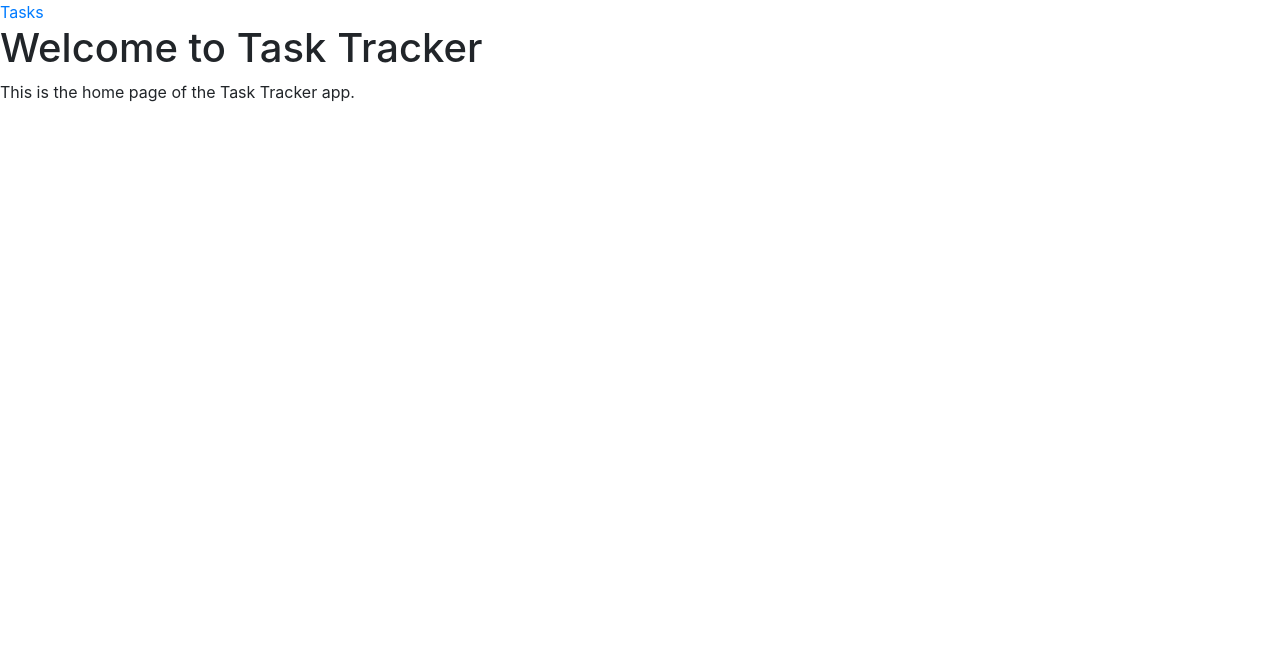
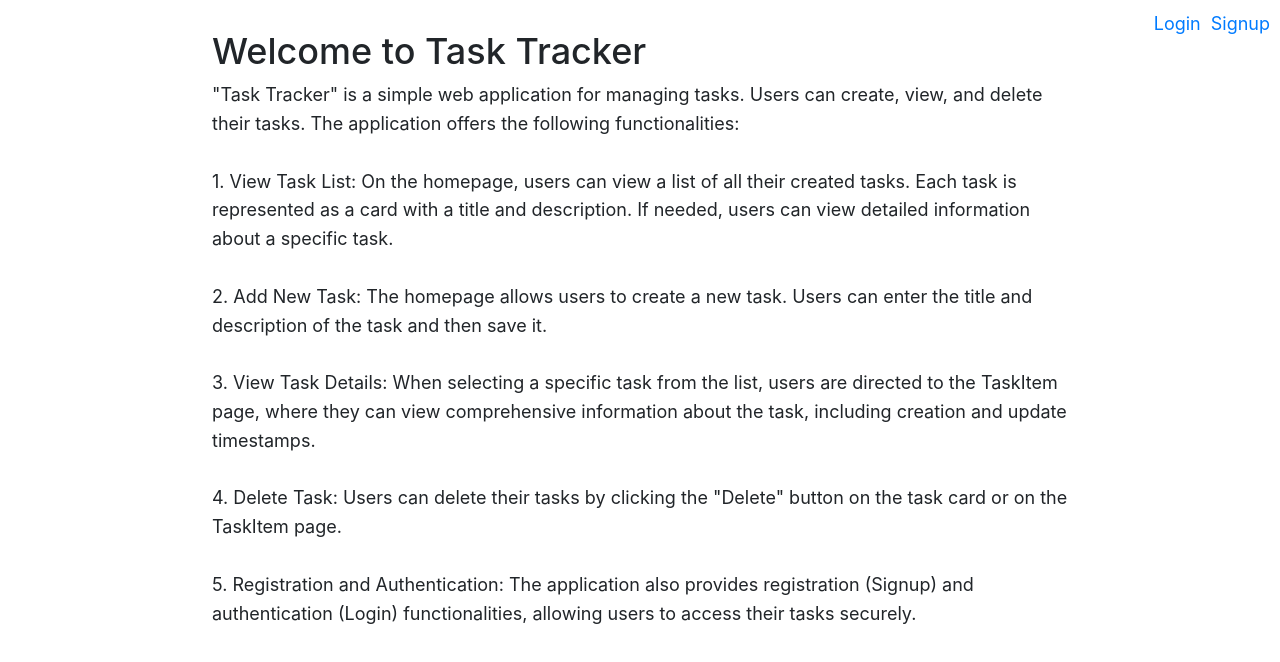
Before and after one commit to mmishv/TaskTracker, a React (Create React App) app in the folder frontend/: page / in a window 1280 px wide. Shown: the top 662 px of the page. Built offline with nearby package versions, Linux system fonts and the light colour scheme.

Commit message:
style login and signup forms

```diff
--- a/frontend/src/App.js
+++ b/frontend/src/App.js
@@ -1,16 +1,20 @@
 import React from 'react';
-import { BrowserRouter as Router, Routes, Route, Link } from 'react-router-dom';
+import {BrowserRouter as Router, Routes, Route} from 'react-router-dom';
 import HomePage from "./components/HomePage";
 import TaskList from "./components/TaskList";
 import TaskItem from "./components/TaskItem";
+import Signup from "./components/Signup";
+import Login from "./components/Login";
 
 const App = () => {
     return (
         <Router>
             <Routes>
-        <Route path="/" element={<HomePage />} />
-        <Route path="/tasks" element={<TaskList />} />
-        <Route path="/tasks/:id" element={<TaskItem />} />
+                <Route path="/" element={<HomePage/>}/>
+                <Route path="/tasks" element={<TaskList/>}/>
+                <Route path="/tasks/:id" element={<TaskItem/>}/>
+                <Route path="/login" element={<Login/>}/>
+                <Route path="/signup" element={<Signup/>}/>
             </Routes>
         </Router>
     );
--- a/frontend/src/components/HomePage.js
+++ b/frontend/src/components/HomePage.js
@@ -1,12 +1,47 @@
 import React from 'react';
-import {Link} from "react-router-dom";
+import {Link} from 'react-router-dom';
+import '../styles/HomePage.css';
 
 const HomePage = () => {
     return (
-        <div>
-            <Link to="/tasks">Tasks</Link>
-            <h1>Welcome to Task Tracker</h1>
-            <p>This is the home page of the Task Tracker app.</p>
+        <div className="page-container">
+            <div className="home-page">
+                <div className="nav-links">
+                    <Link to="/login">Login</Link>
+                    <Link to="/signup">Signup</Link>
+                </div>
+                <h1 className="welcome-heading">Welcome to Task Tracker</h1>
+                <p className="description">
+                    "Task Tracker" is a simple web application for managing tasks. Users can create, view,
+                    and delete their tasks. The application offers the following functionalities:
+                    <br/>
+                    <br/>
+                    1. View Task List: On the homepage, users can view a list of all their created tasks.
+                    Each task is represented as a card with a title and description. If needed, users can view detailed
+                    information about a specific task.
+                    <br/>
+                    <br/>
+                    2. Add New Task: The homepage allows users to create a new task. Users can enter the
+                    title
+                    and description of the task and then save it.
+                    <br/>
+                    <br/>
+                    3. View Task Details: When selecting a specific task from the list, users are directed to the
+                    TaskItem
+                    page, where they can view comprehensive information about the task, including creation and update
+                    timestamps.
+                    <br/>
+                    <br/>
+                    4. Delete Task: Users can delete their tasks by clicking the "Delete" button on the task card or on
+                    the TaskItem page.
+                    <br/>
+                    <br/>
+                    5. Registration and Authentication: The application also provides registration (Signup) and
+                    authentication (Login) functionalities,
+                    allowing users to access their tasks securely.
+                    <br/>
+                </p>
+            </div>
         </div>
     );
 };
--- a/frontend/src/components/Login.js
+++ b/frontend/src/components/Login.js
@@ -1,4 +1,5 @@
 import React, { useState } from 'react';
+import '../styles/Login.css';
 
 function Login() {
   const [email, setEmail] = useState('');
@@ -6,7 +7,7 @@ function Login() {
 
   const handleSubmit = async (event) => {
     event.preventDefault();
-    const response = await fetch('/api/login/', {
+    const response = await fetch('/auth/login/', {
       method: 'POST',
       headers: {
         'Content-Type': 'application/json'
@@ -23,6 +24,7 @@ function Login() {
   };
 
 return (
+    <div className="login-container">
       <form onSubmit={handleSubmit}>
         <label>
           Email:
@@ -34,8 +36,9 @@ function Login() {
           <input type="password" value={password} onChange={(event) => setPassword(event.target.value)} required />
         </label>
         <br />
-      <button type="submit">Log In</button>
+        <button type="submit" className="login-button">Log In</button>
       </form>
+    </div>
   );
 }
 
--- a/frontend/src/components/Signup.js
+++ b/frontend/src/components/Signup.js
@@ -1,4 +1,6 @@
 import React, { useState } from 'react';
+import axios from 'axios';
+import '../styles/Login.css';
 
 function Signup() {
   const [email, setEmail] = useState('');
@@ -13,51 +15,52 @@ function Signup() {
       console.error('Passwords do not match');
       return;
     }
-    const response = await fetch('/api/signup/', {
-      method: 'POST',
-      headers: {
-        'Content-Type': 'application/json'
-      },
-      body: JSON.stringify({ email, password: password1, first_name: firstName, last_name: lastName })
+
+    try {
+      const response = await axios.post('/auth/signup/', {
+        email,
+        password: password1,
+        first_name: firstName,
+        last_name: lastName,
       });
-    if (response.ok) {
-      const data = await response.json();
-      console.log(data);
-    } else {
-      const error = await response.json();
-      console.error(error);
+
+      console.log(response.data);
+    } catch (error) {
+      console.error(error.response.data);
     }
   };
 
   return (
-    <form onSubmit={handleSubmit}>
-      <label>
+    <div className="login-container">
+      <form className="form" onSubmit={handleSubmit}>
+        <label className="label">
           Email:
-        <input type="email" value={email} onChange={(event) => setEmail(event.target.value)} required />
+          <input className="input" type="email" value={email} onChange={(event) => setEmail(event.target.value)} required />
         </label>
         <br />
-      <label>
+        <label className="label">
           Password:
-        <input type="password" value={password1} onChange={(event) => setPassword1(event.target.value)} required />
+          <input className="input" type="password" value={password1} onChange={(event) => setPassword1(event.target.value)} required />
         </label>
         <br />
-      <label>
+        <label className="label">
           Confirm Password:
-        <input type="password" value={password2} onChange={(event) => setPassword2(event.target.value)} required />
+          <input className="input" type="password" value={password2} onChange={(event) => setPassword2(event.target.value)} required />
         </label>
         <br />
-      <label>
+        <label className="label">
           First Name:
-        <input type="text" value={firstName} onChange={(event) => setFirstName(event.target.value)} required />
+          <input className="input" type="text" value={firstName} onChange={(event) => setFirstName(event.target.value)} required />
         </label>
         <br />
-      <label>
+        <label className="label">
           Last Name:
-        <input type="text" value={lastName} onChange={(event) => setLastName(event.target.value)} required />
+          <input className="input" type="text" value={lastName} onChange={(event) => setLastName(event.target.value)} required />
         </label>
         <br />
-      <button type="submit">Sign Up</button>
+        <button className="login-button" type="submit">Sign Up</button>
       </form>
+    </div>
   );
 }
 
--- /dev/null
+++ b/frontend/src/styles/HomePage.css
@@ -0,0 +1,36 @@
+.page-container {
+  width: 70%;
+  margin: 0 auto;
+}
+
+.nav-links {
+  position: absolute;
+  top: 10px;
+  right: 10px;
+}
+
+.nav-links a {
+  margin-left: 10px;
+  color: #007bff;
+  text-decoration: none;
+  font-size: 18px;
+}
+
+.home-page {
+  margin: 20px;
+}
+
+.welcome-heading {
+  font-size: 36px;
+  margin-top: 30px;
+}
+
+.description {
+  font-size: 18px;
+  line-height: 1.6;
+}
+
+.styling-heading {
+  font-weight: bold;
+  color: #007bff;
+}
--- /dev/null
+++ b/frontend/src/styles/Login.css
@@ -0,0 +1,42 @@
+.login-container {
+  max-width: 400px;
+  margin: 10vh auto 0;
+  padding: 20px;
+  border: 1px solid #ccc;
+  border-radius: 5px;
+  box-shadow: 0 2px 4px rgba(0, 0, 0, 0.1);
+}
+
+form {
+  display: flex;
+  flex-direction: column;
+}
+
+label {
+  margin-bottom: 8px;
+}
+
+input {
+  padding: 8px;
+  margin-bottom: 16px;
+  width: 100%;
+  border: 1px solid #ccc;
+  border-radius: 5px;
+}
+
+.login-button {
+  padding: 8px;
+  background-color: #28a745;
+  color: #fff;
+  border: none;
+  border-radius: 0;
+  cursor: pointer;
+}
+
+.login-button:hover {
+  background-color: #218838;
+}
+
+.login-button:active {
+  background-color: #1e7e34;
+}
```
Lines whose indentation alone changed are shown as unchanged.
